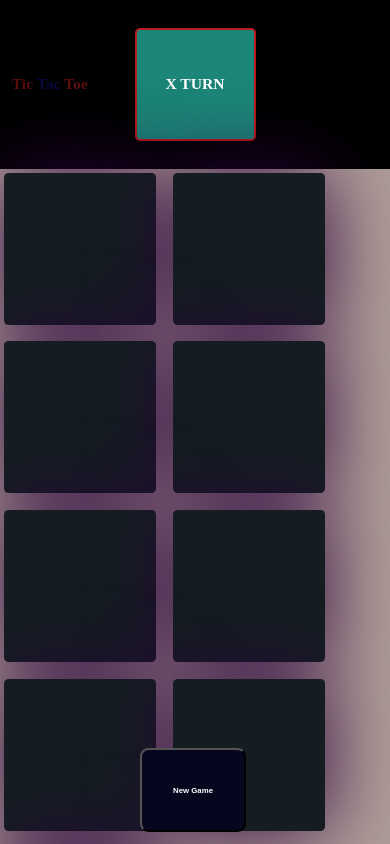
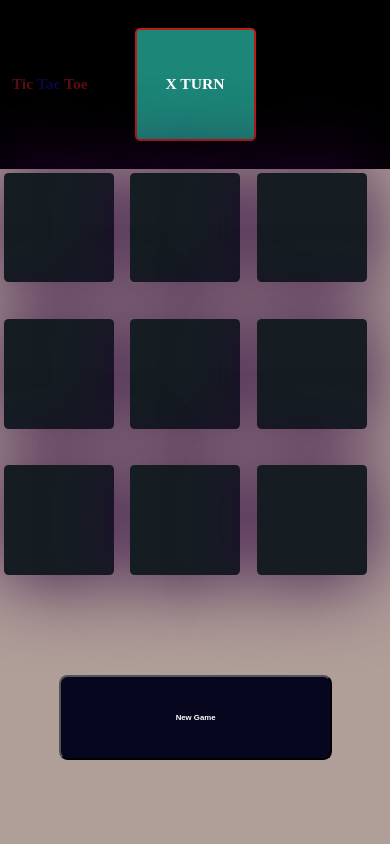
Before and after one commit to bikash2007/Tic-Tac-Toe, a plain HTML site: page index.html in a window 390 px wide. Shown: the top 844 px of the page. Drawn offline with Linux system fonts and the light colour scheme.

Commit message:
responsive

```diff
--- a/style.css
+++ b/style.css
@@ -36,8 +36,8 @@ body{
      padding: 1vw;
 }
 .box{
-    height: 18vh;
-    width: 18vh;
+    height: 17vh;
+    width: 17vh;
     border: none;
     border-radius: 1.2vmin;
     box-shadow: 0px 0px 83px rgb(44, 3, 60);
@@ -95,3 +95,21 @@ body{
     font-size: 4vw;
     font-family: 'Times New Roman', Times, serif;
 }
+@media (max-width:410px){
+
+    #game{
+         height: 50vh;
+         width: 50vh;
+    }
+    .box{
+        height: 13vh;
+        width: 13vh;
+        line-height: 4vh;
+    }
+    #reset{
+        height: 10vh;
+        width:  70vw;
+        bottom: 10vh;
+        left: 7vh;
+    }
+}
```
